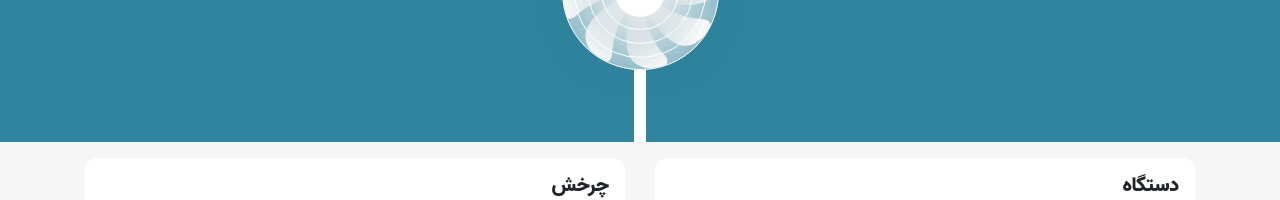
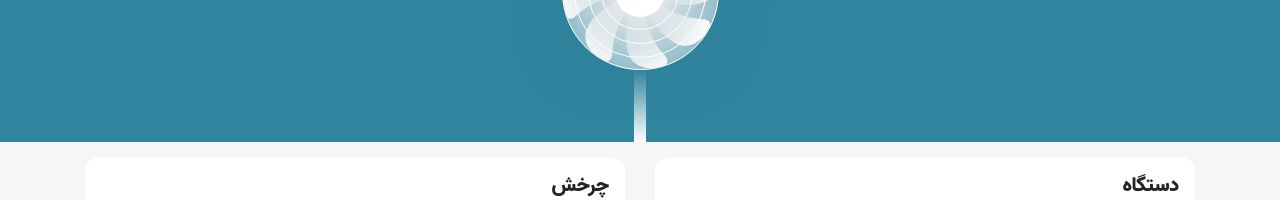
Before and after one commit to dnj/developer-recruitment, a Vue app in the folder challenges/4/YOUR-CODE-GOES-HERE/behkha/: page / in a window 1280 px wide. Shown: the part 147-347 px from the top of the page. Built offline with nearby package versions, Linux system fonts and the light colour scheme.

Commit message:
update fan stand background gradient

```diff
--- a/challenges/4/YOUR-CODE-GOES-HERE/behkha/src/components/Fan.vue
+++ b/challenges/4/YOUR-CODE-GOES-HERE/behkha/src/components/Fan.vue
@@ -130,7 +130,7 @@ export default defineComponent({
   &-stand {
     width: 12px;
     height: 25%;
-    background: linear-gradient(90deg, rgba(255,255,255,1) 100%, rgba(204,204,204,1) 100%);
+    background: linear-gradient(180deg, rgba(48,133,159,0.9) 0%, rgba(255,255,255,1) 100%);
     position: absolute;
     bottom: 0;
   }
```
